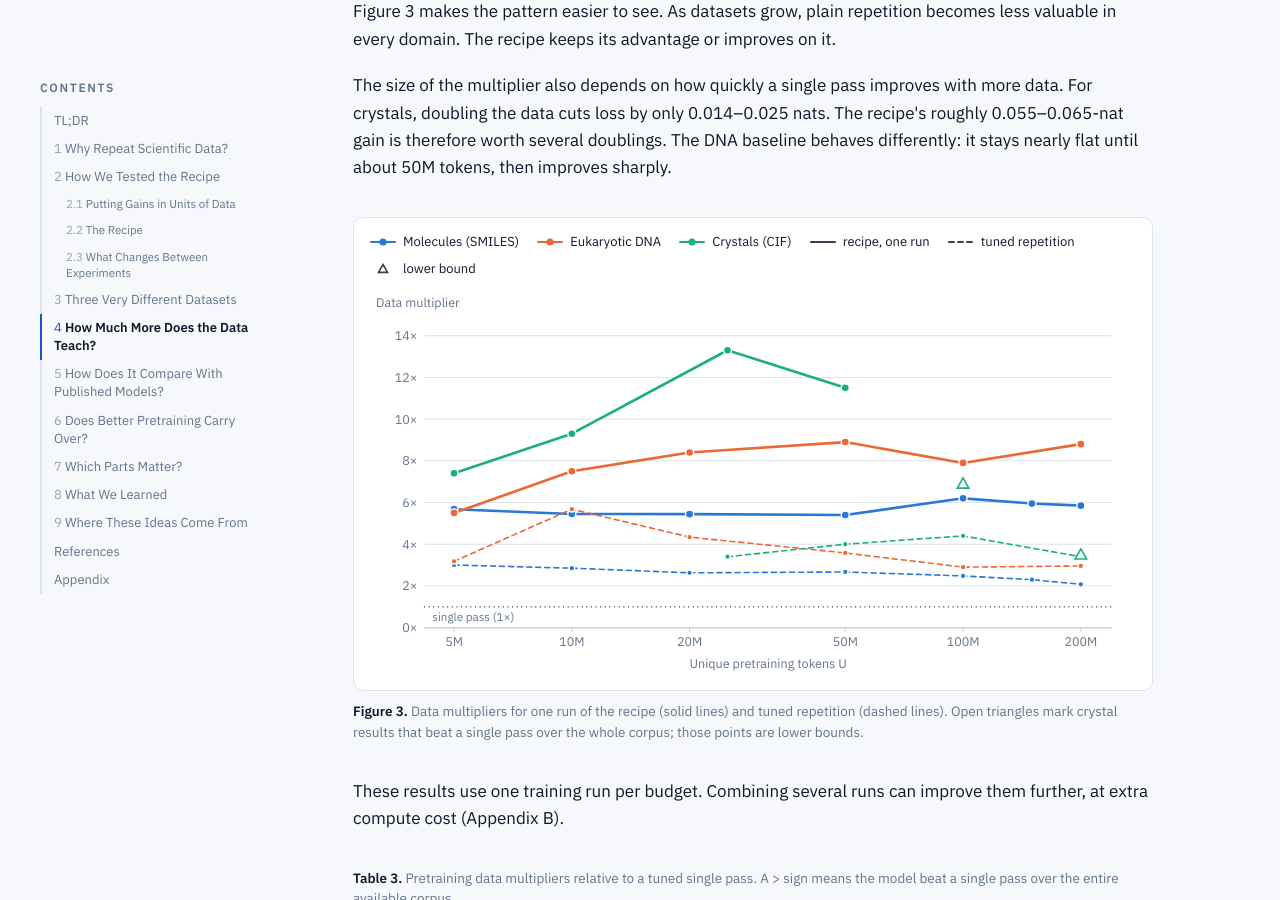
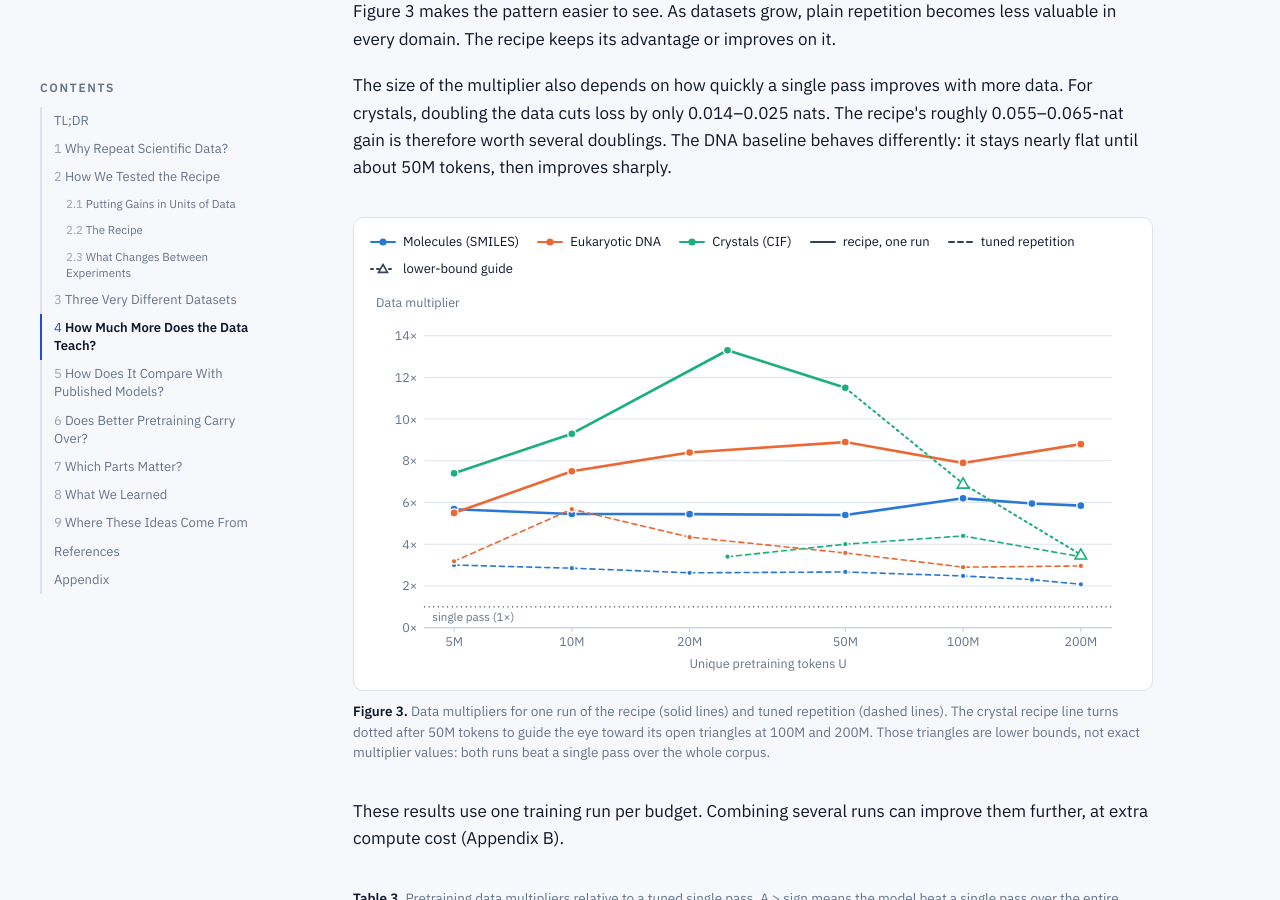
Before and after one commit to Asatheesh6561/Asatheesh6561.github.io, a Jekyll site: the page data-constrained-scientific-pretraining/index.html, which Jekyll copies as it is, in a window 1280 px wide and 900 px high, scrolled down 4455 px. Built offline with Jekyll 4.4.1, drawn with Linux system fonts in a browser that asks for light colours.

Commit message:
Connect Figure 3 crystal bounds with dotted guide

```diff
--- a/data-constrained-scientific-pretraining/index.html
+++ b/data-constrained-scientific-pretraining/index.html
@@ -301,7 +301,7 @@
 
     <figure id="fig-mult">
       <div class="panel wrap" data-fig="mult"></div>
-      <figcaption><span class="fignum">Figure 3.</span> Data multipliers for one run of the recipe (solid lines) and tuned repetition (dashed lines). Open triangles mark crystal results that beat a single pass over the whole corpus; those points are lower bounds.</figcaption>
+      <figcaption><span class="fignum">Figure 3.</span> Data multipliers for one run of the recipe (solid lines) and tuned repetition (dashed lines). The crystal recipe line turns dotted after 50M tokens to guide the eye toward its open triangles at 100M and 200M. Those triangles are lower bounds, not exact multiplier values: both runs beat a single pass over the whole corpus.</figcaption>
     </figure>
 
     <p>These results use one training run per budget. Combining several runs can improve them further, at extra compute cost (Appendix B).</p>
@@ -621,13 +621,14 @@
       const col = C[key];
       const one = { k: key, label: DOM[key] + ', recipe', color: col, width: 2.6, size: 4, pts: d.one.U.map((u, i) => num(d.one.x[i]) ? [u, d.one.x[i], `${DOM[key]} ${tok(u)}: ${xs(d.one.x[i])}`] : null).filter(Boolean) };
       const lb = { k: key, color: col, noLine: true, pts: d.one.U.map((u, i) => num(d.one.x[i]) ? null : [u, +d.one.x[i].slice(1), `${DOM[key]} ${tok(u)}: ${d.one.x[i]}× (beats the whole corpus)`, { hollow: true, marker: 'tri', size: 4.6 }]).filter(Boolean) };
+      const boundGuide = lb.pts.length ? { k: key, color: col, dash: '2 4', width: 2, marker: 'none', pts: [one.pts[one.pts.length - 1], ...lb.pts].map(p => [p[0], p[1]]) } : null;
       const me = { k: key, color: col, dash: '5 4', width: 1.6, size: 2.8, pts: d.me.U.map((u, i) => [u, d.me.x[i], `${DOM[key]} tuned repetition ${tok(u)}: ${xs(d.me.x[i])}`]) };
-      return [me, one, lb];
+      return [me, one, boundGuide, lb].filter(Boolean);
     };
     const series = [...mk('chem', D.chem), ...mk('dna', D.dna), ...mk('cryst', D.crystal)];
     const leg = [{ k: 'chem', label: DOM.chem, color: C.chem }, { k: 'dna', label: DOM.dna, color: C.dna }, { k: 'cryst', label: DOM.cryst, color: C.cryst },
       { k: 'solid', label: 'recipe, one run', color: '#334155', marker: 'none' }, { k: 'dash', label: 'tuned repetition', color: '#334155', dash: '5 4', marker: 'none' },
-      { k: 'lb', label: 'lower bound', color: '#334155', noLine: true, marker: 'tri', hollowLegend: true }];
+      { k: 'lb', label: 'lower-bound guide', color: '#334155', dash: '2 4', marker: 'tri', hollowLegend: true }];
     return legend(leg) + '<div class="plot">' + plot({
       aria: 'Data multiplier against unique tokens in three domains', w: 760, h: 380,
       x: { log: true, dom: [4.2, 240], ticks: [5, 10, 20, 50, 100, 200], fmt: tok, label: 'Unique pretraining tokens U' },
```
